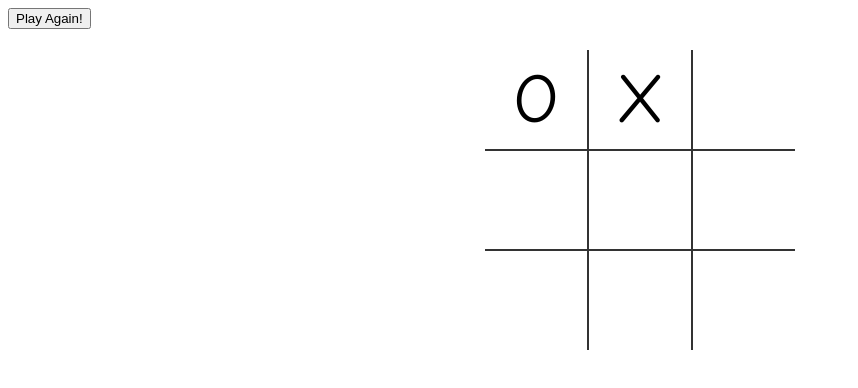
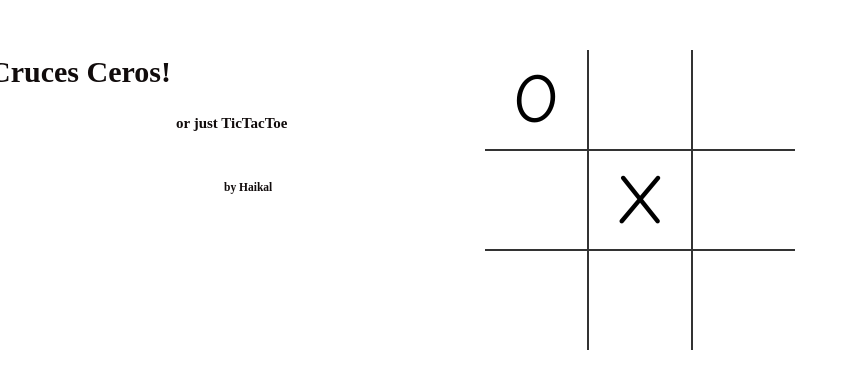
Before and after one commit to HycarlDev/cruces-ceros, a plain HTML site: page index.html in a window 1280 px wide. Both pictures are taken after a click on the element 536 px from the left and 100 px from the top of the page. Shown: the whole page, without its empty margins (0-858 px from the left). Drawn offline with Linux system fonts and the light colour scheme.

Commit message:
Finished JS Minimax algorithm

```diff
--- a/app.js
+++ b/app.js
@@ -29,7 +29,7 @@ const game = () => {
 
     // Start the game function
     const startGame = () => {
-        const playBtn = document.querySelector(".intro button");
+        const playBtn = document.querySelector(".endgame button");
         gameMechanism();
 
         // Replay button
@@ -106,7 +106,8 @@ const game = () => {
     };
 
     const bestSpot = () => {
-        return emptySquares()[0]; // If it's empty, then pick the first empty box then choose it (by AI)
+        // return emptySquares()[0]; // If it's empty, then pick the first empty box then choose it (by AI)
+        return minimax(oriBoard, comPlayer).index // Better AI
     };
 
     const checkTie = () => {
@@ -123,6 +124,59 @@ const game = () => {
         return false;
     };
 
+    // WTF is this?
+    const minimax = (newBoard, player) => {
+        var availSpots = emptySquares();
+
+        if (checkWin(newBoard, humanPlayer)) {
+            return {score: -10};
+        } else if (checkWin(newBoard, comPlayer)) {
+            return {score: 10};
+        } else if (availSpots.length === 0) {
+            return {score: 0};
+        };
+
+        var moves = [];
+        for (var i = 0; i < availSpots.length; i++) {
+            var move = {};
+            move.index = newBoard[availSpots[i]];
+            newBoard[availSpots[i]] = player;
+
+            if (player == comPlayer) {
+                var result = minimax(newBoard, humanPlayer);
+                move.score = result.score;
+            } else {
+                var result = minimax(newBoard, comPlayer);
+                move.score = result.score;
+            };
+
+            newBoard[availSpots[i]] = move.index;
+
+            moves.push(move);
+        };
+
+        var bestMove;
+        if(player === comPlayer) {
+            var bestScore = -10000;
+            for(var i = 0; i < moves.length; i++) {
+                if (moves[i].score > bestScore) {
+                    bestScore = moves[i].score;
+                    bestMove = i;
+                };
+            };
+        } else {
+            var bestScore = 10000;
+            for(var i = 0; i < moves.length; i++) {
+                if (moves[i].score < bestScore) {
+                    bestScore = moves[i].score;
+                    bestMove = i;
+                };
+            };
+        };
+
+        return moves[bestMove];
+    };
+
     // Call the inner functions
     startGame();
 };
--- a/index.html
+++ b/index.html
@@ -8,6 +8,12 @@
     </head>
 
     <body>
+        <div class="intro">
+            <h2> Cruces Ceros! </h2>
+            <h4> or just TicTacToe </h4>
+            <h6> by Haikal </h6>
+        </div>
+
         <table>
             <tr>
                 <td class="cell" id="0"></td>
@@ -30,9 +36,6 @@
 
         <div class="endgame">
             <div class="text"></div>
-        </div>
-
-        <div class="intro">
             <button>Play Again!</button>
         </div>
 
--- a/style.css
+++ b/style.css
@@ -76,3 +76,39 @@
 .selectSym  button:last-of-type {
   margin-left: 10px;
 }
+
+h2 {
+  color: rgb(17, 12, 12);
+  height: 20vh;
+  display: flex;
+  justify-content: space-around;
+  align-items: center;
+  position: relative;
+  top: -2vh;
+  left: -70vh;
+  font-size: 30px;
+}
+
+h4 {
+  color: rgb(17, 12, 12);
+  height: 20vh;
+  display: flex;
+  justify-content: space-around;
+  align-items: center;
+  position: absolute;
+  top: 3vh;
+  left: 22vh;
+  font-size: 15px;
+}
+
+h6 {
+  color: rgb(17, 12, 12);
+  height: 20vh;
+  display: flex;
+  justify-content: space-around;
+  align-items: center;
+  position: absolute;
+  top: 10vh;
+  left: 28vh;
+  font-size: 11.5px;
+}
```
Lines whose indentation alone changed are shown as unchanged.
